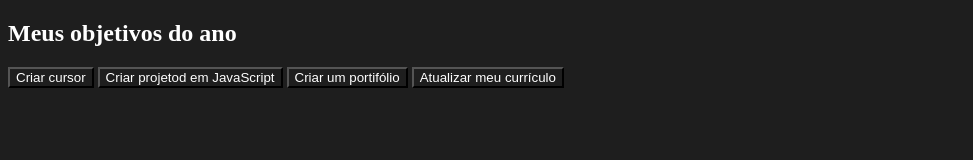
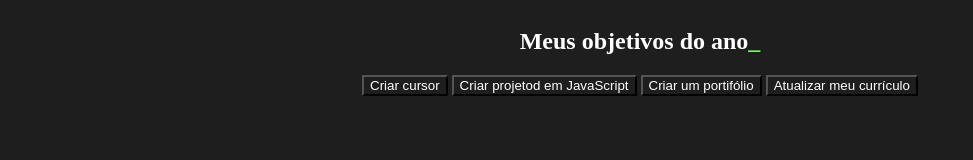
Before and after one commit to Decok550/3F_2024-Andr-Sampaio, a plain HTML site: page index.html in a window 1280 px wide. Shown: the whole page, without its empty margins (0-973 px from the left). Drawn offline with Linux system fonts and the light colour scheme.

Commit message:
18/04
_ verde

```diff
--- a/index.html
+++ b/index.html
@@ -8,8 +8,8 @@
     <link rel="stylesheet" href="style.css">
 </head>
 <body>
-    <section class="conteudp-principal">
-        <h2 class="conteudo-principal">Meus objetivos do ano</h2>
+    <section class="conteudo-principal">
+        <h2 class="titulo-principal">Meus objetivos do ano<span>_</span></h2>
         <div class="botoes">
             <button class="botao">Criar cursor</button>
             <button class="botao">Criar projetod em JavaScript</button>
--- a/style.css
+++ b/style.css
@@ -11,3 +11,13 @@
     background-color: var(--cor-de-fundo);
     color: var(--branco);
 }
+span{
+ color: var(--verde);
+
+}
+.conteudo-principal{
+    display:flex;
+    flex-direction:column;
+    justify-content: center;
+    align-items: center;
+}
```
